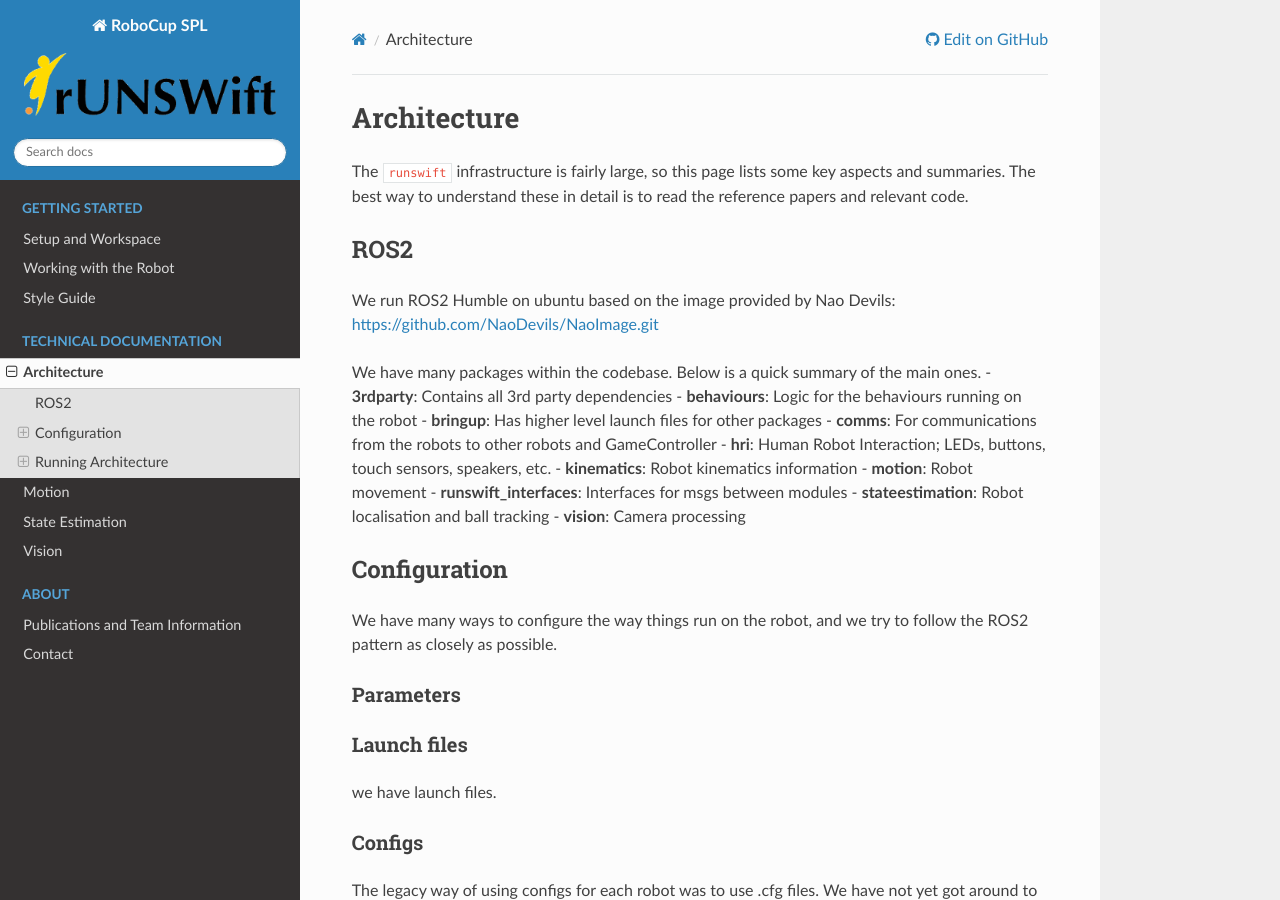
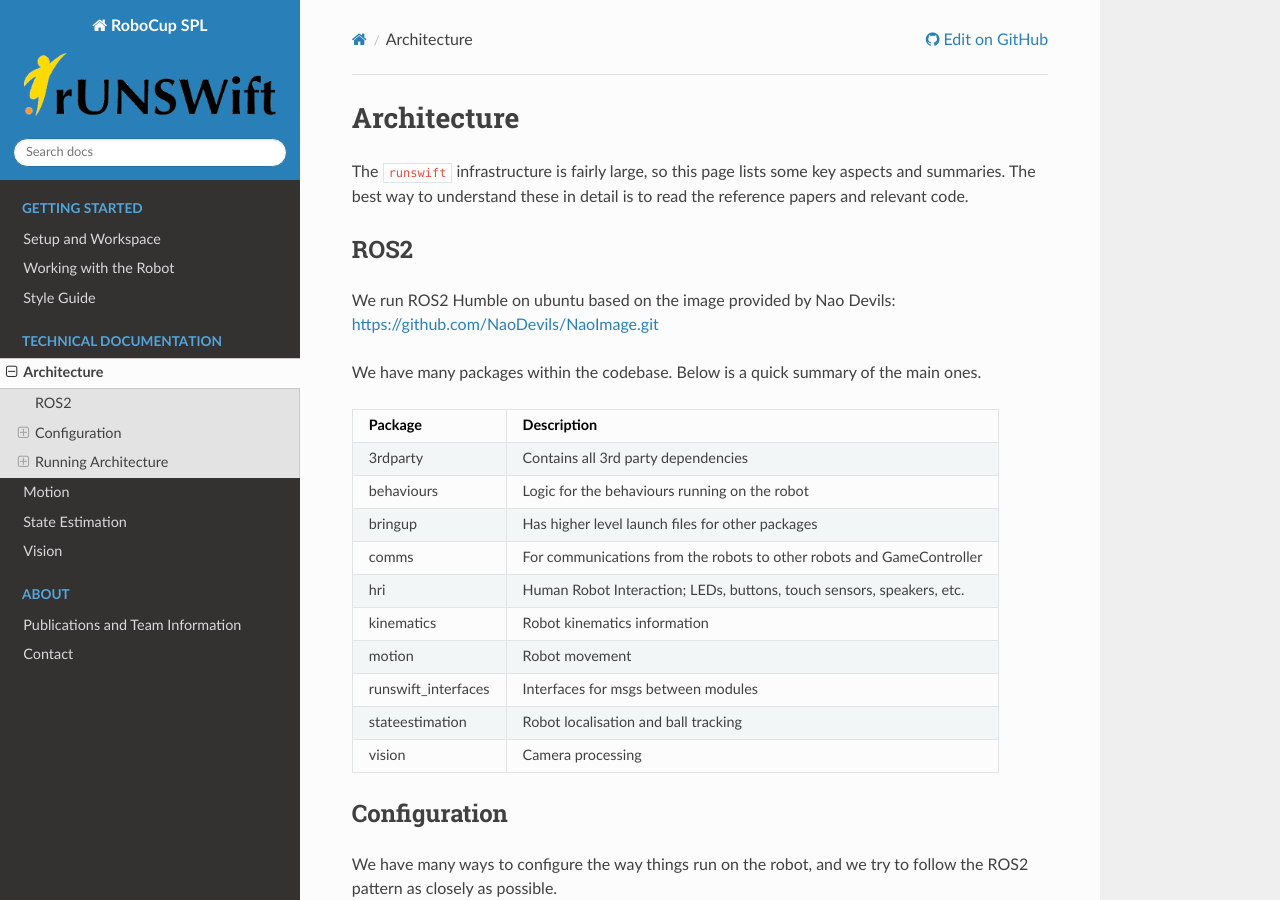
Before and after one commit to UNSWComputing/rUNSWift-docs, a Sphinx documentation site: the page built from source/architecture.rst, in a window 1280 px wide and 900 px high. Built offline with Sphinx 7.4.7 and the Read the Docs theme 3.1.0, drawn with Linux system fonts in a browser that asks for light colours; pages that are not in the unit, such as notebooks, are missing from menus.

Commit message:
reformatted failed dot points to table

```diff
--- a/source/architecture.rst
+++ b/source/architecture.rst
@@ -13,16 +13,21 @@ We run ROS2 Humble on ubuntu based on the image provided by Nao Devils:
 https://github.com/NaoDevils/NaoImage.git
 
 We have many packages within the codebase. Below is a quick summary of the main ones.
-- **3rdparty**: Contains all 3rd party dependencies
-- **behaviours**: Logic for the behaviours running on the robot
-- **bringup**: Has higher level launch files for other packages
-- **comms**: For communications from the robots to other robots and GameController
-- **hri**: Human Robot Interaction; LEDs, buttons, touch sensors, speakers, etc.
-- **kinematics**: Robot kinematics information
-- **motion**: Robot movement
-- **runswift_interfaces**: Interfaces for msgs between modules
-- **stateestimation**: Robot localisation and ball tracking
-- **vision**: Camera processing
+
+=================== =========================================================================
+Package             Description
+=================== =========================================================================
+3rdparty            Contains all 3rd party dependencies
+behaviours          Logic for the behaviours running on the robot
+bringup             Has higher level launch files for other packages
+comms               For communications from the robots to other robots and GameController
+hri                 Human Robot Interaction; LEDs, buttons, touch sensors, speakers, etc.
+kinematics          Robot kinematics information
+motion              Robot movement
+runswift_interfaces Interfaces for msgs between modules
+stateestimation     Robot localisation and ball tracking
+vision              Camera processing
+=================== =========================================================================
 
 Configuration
 -------------
```
